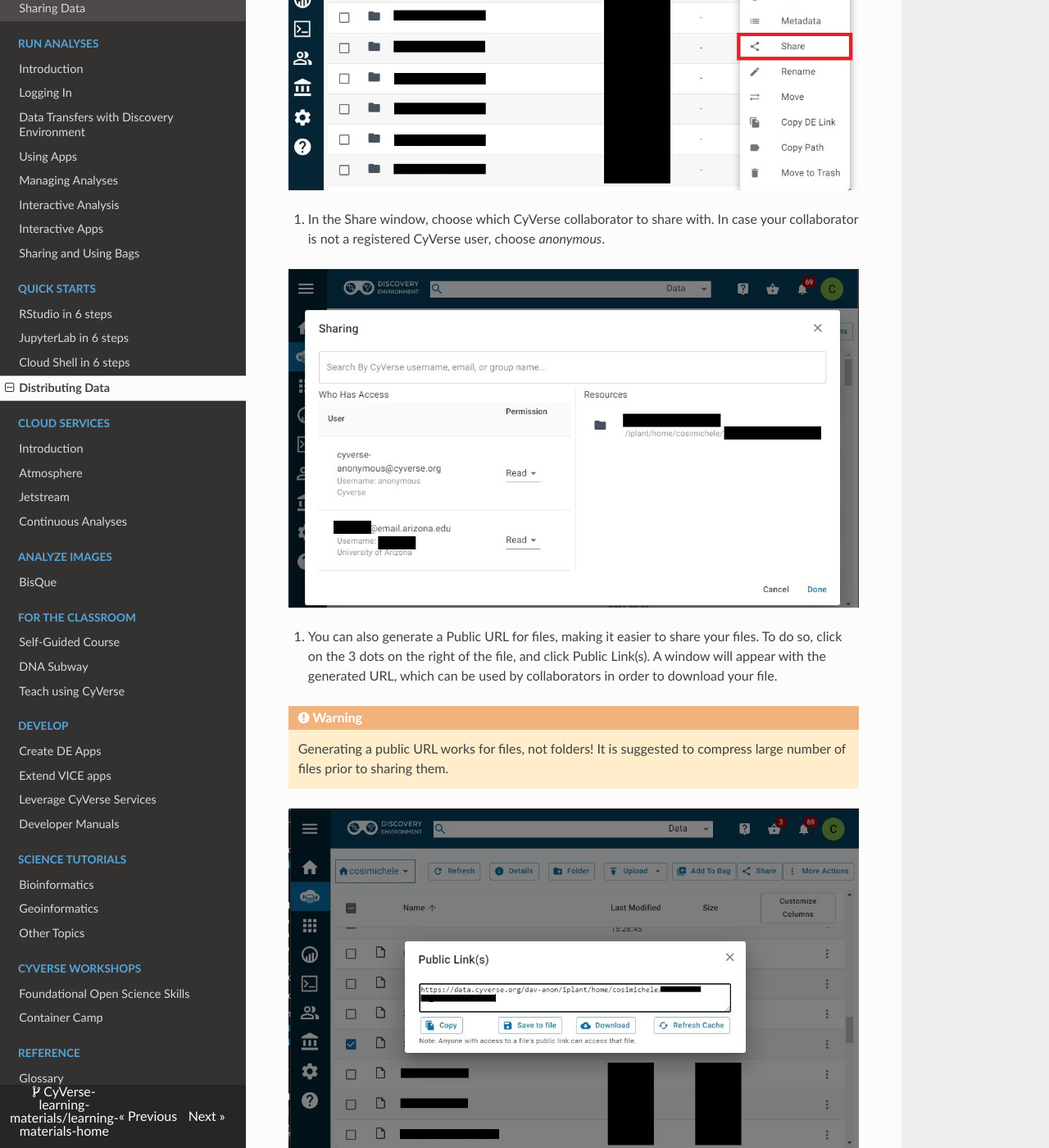
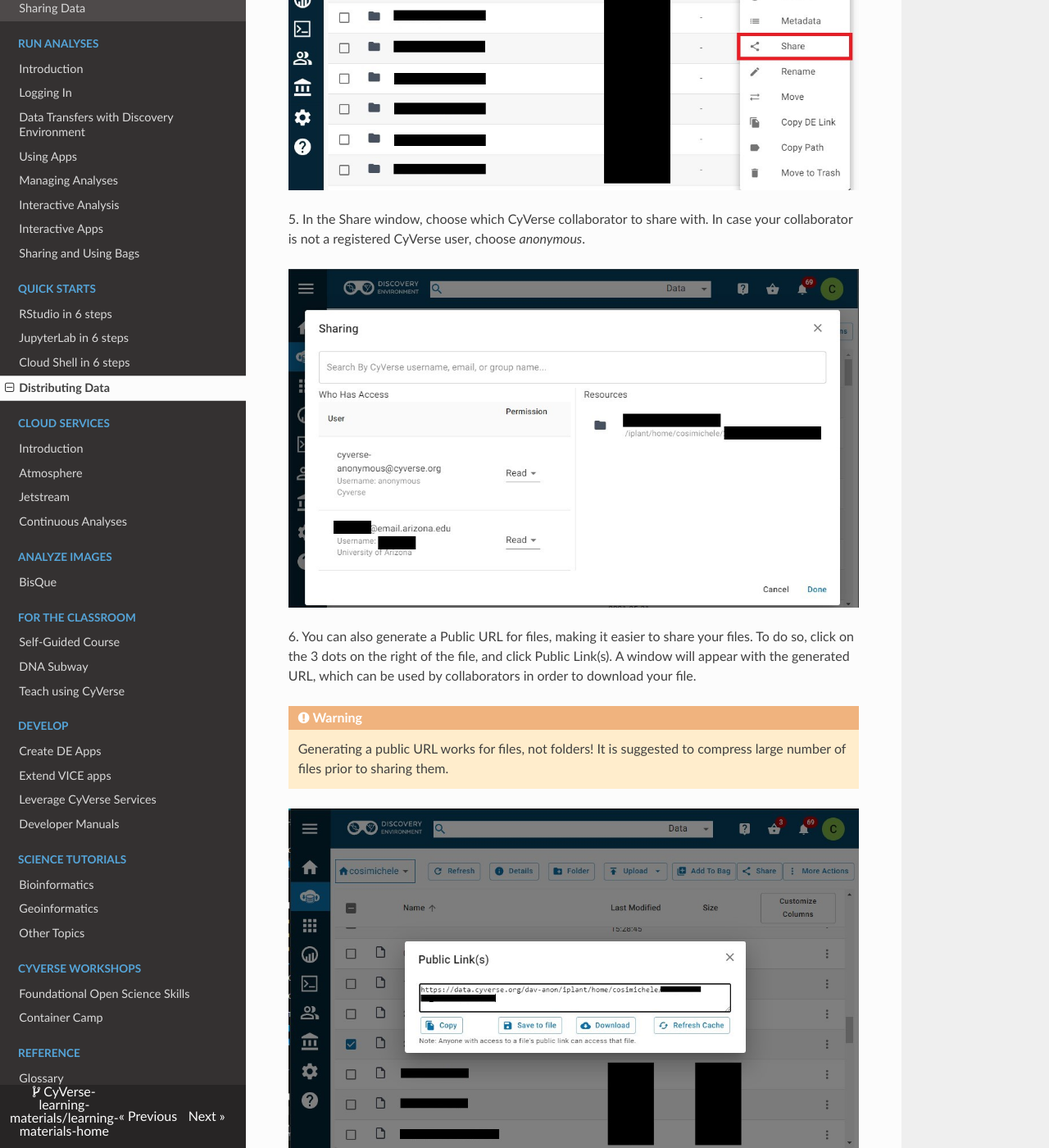
Before and after one commit to CyVerse-learning-materials/learning-materials-home, an MkDocs documentation site: the page built from docs/ds/quick-data-share.md, in a window 1280 px wide and 1400 px high, scrolled down 1540 px. Shown: the whole window at 82% size. Built offline with MkDocs 1.6.1, drawn with Linux system fonts in a browser that asks for light colours; nearby versions of some CDN libraries; a script that is not in the unit is left out; some of the changed text lies outside the part shown.

Commit message:
[Dist data] format & links

```diff
--- a/docs/ds/quick-data-share.md
+++ b/docs/ds/quick-data-share.md
@@ -1,11 +1,11 @@
-# Distributing data
+# Distributing data in 6 steps
 
 [de]: ../assets/de/logos/deIcon.svg
 [data]: ../assets/de/menu_items/dataIcon.svg
 
 !!! Note
     This quickstart is focused on using the Discovery Environment to upload your data.
-    For more information on alternative methods for data management, please refer to the [Manage Your Data](ds/intro.md) section or the [Data Sharing](ds/share.md) page.
+    For more information on alternative methods for data management, please refer to the [Manage Your Data](intro.md) section or the [Data Sharing](share.md) page.
 
 1. Log into the [![de]{width="25"} Discovery Environment](https://de.cyverse.org){target=_blank}.
 
@@ -13,19 +13,19 @@
 
 ![dist_data_1](../assets/ds/dist_data_1.jpg)
 
-3. Click on the **Upload** button on the top right; A dropdown menu will appear, asking the preferred upload method (*Browse Local* or *Import from URL*). Additionally, you can also view your upload queue.
+3\. Click on the **Upload** button on the top right; A dropdown menu will appear, asking the preferred upload method (*Browse Local* or *Import from URL*). Additionally, you can also view your upload queue.
 
 ![dist_data_2](../assets/ds/dist_data_2.jpg)
 
-4. Once your file(s) are uploaded, click on the 3 dots on the right of the file. This will open a dropdown menu with a number of options; Choose **Share**.
+4\. Once your file(s) are uploaded, click on the 3 dots on the right of the file. This will open a dropdown menu with a number of options; Choose **Share**.
 
 ![dist_data_3](../assets/ds/dist_data_3.jpg)
 
-5. In the Share window, choose which CyVerse collaborator to share with. In case your collaborator is not a registered CyVerse user, choose *anonymous*.
+5\. In the Share window, choose which CyVerse collaborator to share with. In case your collaborator is not a registered CyVerse user, choose *anonymous*.
 
 ![dist_data_4](../assets/ds/dist_data_4.jpg)
 
-6. You can also generate a Public URL for files, making it easier to share your files. To do so, click on the 3 dots on the right of the file, and click Public Link(s). A window will appear with the generated URL,
+6\. You can also generate a Public URL for files, making it easier to share your files. To do so, click on the 3 dots on the right of the file, and click Public Link(s). A window will appear with the generated URL,
 which can be used by collaborators in order to download your file.
 
 !!! Warning
```
Also changed, not shown: docs/ds/move_data.md (+9 -9 lines).
